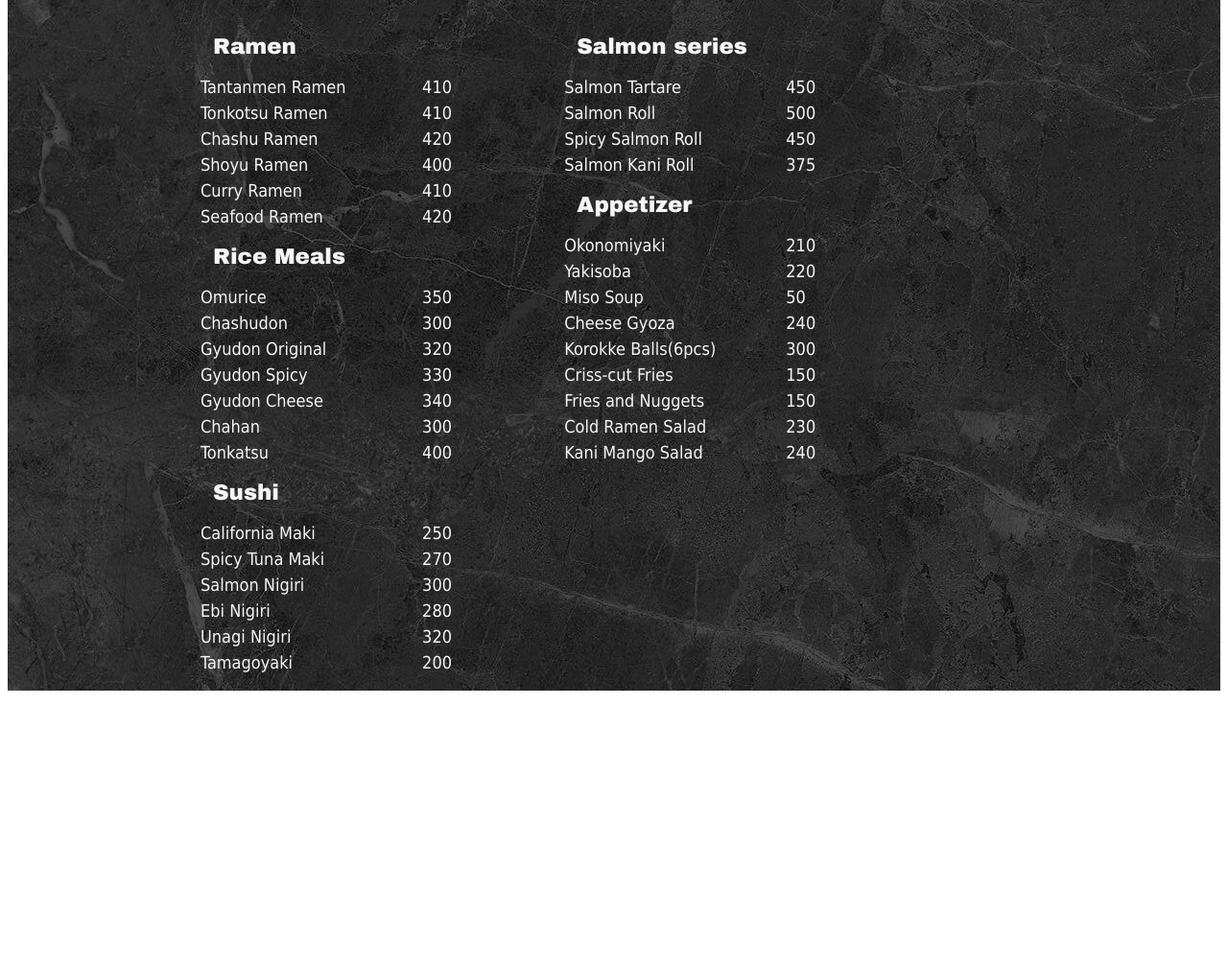
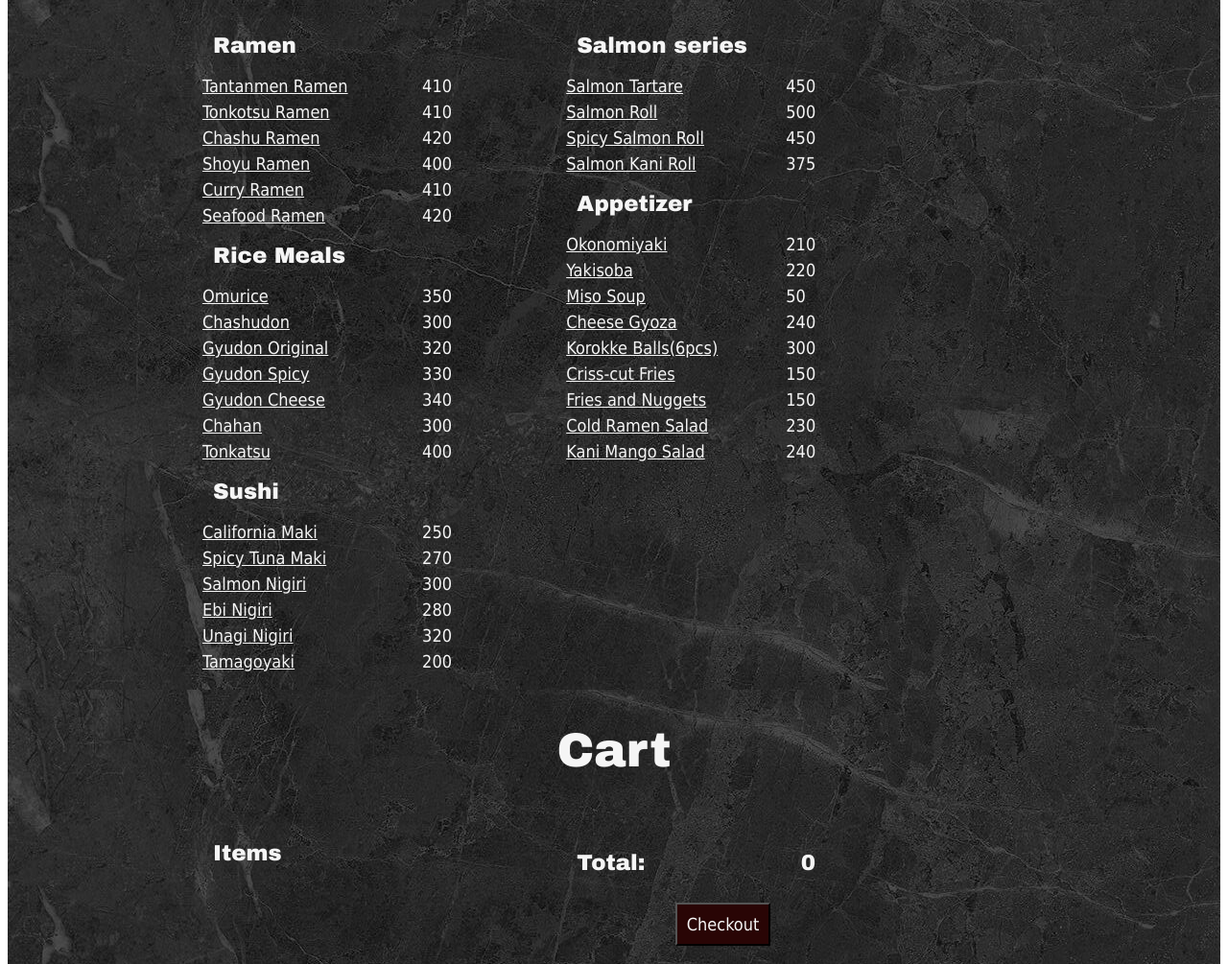
Before and after one commit to hiccupsTNZ/HiccupsBSCS.github.io, a plain HTML site: page menu.html in a window 1280 px wide. Shown: the part 179-1184 px from the top of the page at 96% size. Before the commit the page ends 899 px from the top, so only its background shows below. Drawn offline with Linux system fonts and the light colour scheme.

Commit message:
Add files via upload

```diff
--- a/menu.html
+++ b/menu.html
@@ -54,7 +54,32 @@
       </tbody>
     </table>
   </div>
+</div>
 
+<div class="content">
+  <h1>Cart</h1>
+
+  <div class="contentside">
+    <table>
+        <tr>
+          <th>Items</th>
+          <tbody id="cart-list">
+          </tbody>
+        </tr>
+        </table>
+  </div>
+
+  <div class="contentside">
+      <table>
+        <tr>
+          <th>Total:</th>
+          <td><p id="cart-total">0</p></td>
+        </tr>
+        <tr>
+          <td><button onclick="checkout();">Checkout</button></td>
+        </tr>
+    </table>
+    </div>
 </div>
 
 </body>
--- a/scripts/script.js
+++ b/scripts/script.js
@@ -1,22 +1,33 @@
 const menuRamen = ["Tantanmen Ramen", "Tonkotsu Ramen",  "Chashu Ramen","Shoyu Ramen", "Curry Ramen", "Seafood Ramen"];
-const priceRamen = ["410","410","420","400","410","420"];
+const priceRamen = [410,410,420,400,410,420];
 
 const menuRicemeals = ["Omurice", "Chashudon", "Gyudon Original" , "Gyudon Spicy", "Gyudon Cheese","Chahan","Tonkatsu"]
-const priceRicemeals = ["350","300","320","330","340","300","400"];
+const priceRicemeals = [350,300,320,330,340,300,400];
 
 const menuSushi = ["California Maki", "Spicy Tuna Maki", "Salmon Nigiri", "Ebi Nigiri", "Unagi Nigiri", "Tamagoyaki"];
-const priceSushi = ["250","270","300","280","320","200"];
+const priceSushi = [250,270,300,280,320,200];
 
 const menuSalmonSeries = ["Salmon Tartare", "Salmon Roll", "Spicy Salmon Roll", "Salmon Kani Roll"];
-const priceSalmonSeries = ["450","500","450","375"];
+const priceSalmonSeries = [450,500,450,375];
 
 const menuAppetizers = ["Okonomiyaki","Yakisoba", "Miso Soup","Cheese Gyoza", "Korokke Balls(6pcs)","Criss-cut Fries","Fries and Nuggets","Cold Ramen Salad","Kani Mango Salad"];
-const priceAppetizers = ["210","220","50","240","300","150","150","230","240"];
-document.getElementById("ramen-list").innerHTML = menuRamen.map((item, i) => `<tr><td>${item}</td><td>${priceRamen[i]}</td></tr>`).join("");
-document.getElementById("ricemeals-list").innerHTML = menuRicemeals.map((item, i) => `<tr><td>${item}</td><td>${priceRicemeals[i]}</td></tr>`).join("");
-document.getElementById("sushi-list").innerHTML = menuSushi.map((item, i) => `<tr><td>${item}</td><td>${priceSushi[i]}</td></tr>`).join("");
-document.getElementById("salmonseries-list").innerHTML = menuSalmonSeries.map((item, i) => `<tr><td>${item}</td><td>${priceSalmonSeries[i]}</td></tr>`).join("");
-document.getElementById("appetizers-list").innerHTML = menuAppetizers.map((item, i) => `<tr><td>${item}</td><td>${priceAppetizers[i]}</td></tr>`).join("");
+const priceAppetizers = [210,220,50,240,300,150,150,230,240];
+
+const cartItems = [];
+const cartItemslist = document.getElementById("cart-items");
+
+
+let cartTotal = 0;
+
+document.getElementById("ramen-list").innerHTML = menuRamen.map((item, i) => `<tr><td><a href="#" onclick="addItem('${item}'); addPrice(${priceRamen[i]}); return false;">${item}</a></td><td>${priceRamen[i]}</td></tr>`).join("");
+document.getElementById("ricemeals-list").innerHTML = menuRicemeals.map((item, i) => `<tr><td><a href="#" onclick="addItem('${item}'); addPrice(${priceRicemeals[i]}); return false;">${item}</a></td><td>${priceRicemeals[i]}</td></tr>`).join("");
+document.getElementById("sushi-list").innerHTML = menuSushi.map((item, i) => `<tr><td><a href="#" onclick="addItem('${item}'); addPrice(${priceSushi[i]}); return false;">${item}</a></td><td>${priceSushi[i]}</td></tr>`).join("");
+document.getElementById("salmonseries-list").innerHTML = menuSalmonSeries.map((item, i) => `<tr><td><a href="#" onclick="addItem('${item}'); addPrice(${priceSalmonSeries[i]}); return false;">${item}</a></td><td>${priceSalmonSeries[i]}</td></tr>`).join("");
+document.getElementById("appetizers-list").innerHTML = menuAppetizers.map((item, i) => `<tr><td><a href="#" onclick="addItem('${item}'); addPrice(${priceAppetizers[i]}); return false;">${item}</a></td><td>${priceAppetizers[i]}</td></tr>`).join("");
+
+function updateCart() {
+document.getElementById('cart-list').innerHTML = cartItems.map((item) => `<tr><td>${item}</td><tr>`).join('');
+}
 
 function hamburgerMenu() {
 	var x = document.getElementById("links");
@@ -27,3 +38,19 @@ function hamburgerMenu() {
 		x.style.display = "block";
 	}
 }
+
+function checkout() {
+	alert("Thank you for your order!");
+}
+
+function addItem(itemName) {
+	cartItems.push(String(itemName));
+	updateCart();
+}
+
+function addPrice(price) {
+	cartTotal += price;
+	const totalEl = document.getElementById('cart-total');
+	if (totalEl) totalEl.innerText = cartTotal;
+	return cartTotal;
+}
--- a/styles.css
+++ b/styles.css
@@ -33,6 +33,17 @@ body {
   float: left;
 }
 
+.content button{
+  margin-left:48%;
+  margin-right:auto;
+  font-family: 'Tahoma', sans-serif;
+  font-size: 18px;
+  padding: 10px;
+  text-align: center;
+
+  background-color:rgb(41, 5, 5);
+}
+
 .content table, tr, th{
   margin-left:48%;
   margin-right:auto;
@@ -43,7 +54,7 @@ body {
   text-align: left;
 }
 
-.content td {
+.content td, a {
 
   font-family: 'Tahoma', sans-serif;
   font-size: 18px;
@@ -57,6 +68,7 @@ body {
   padding: 2px;
   text-align: center;
 }
+
 
 .content p{
   font-family: 'Arial Black', Gadget, sans-serif;
```
